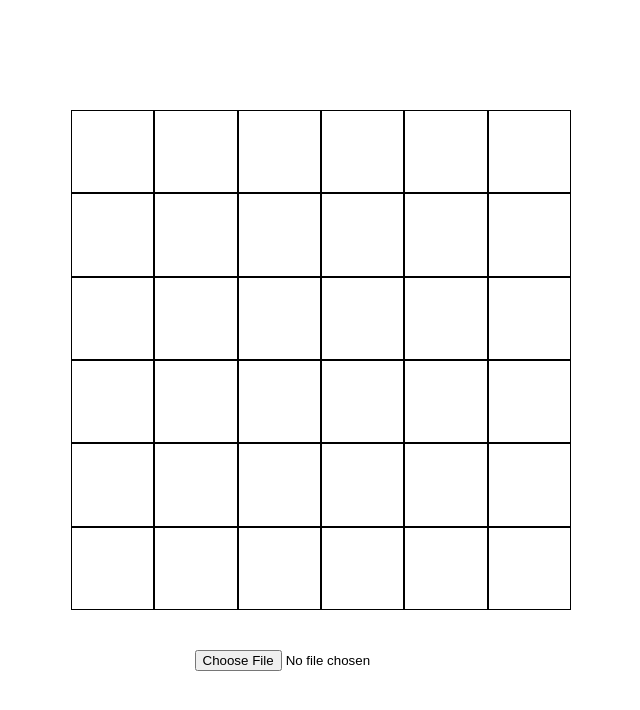
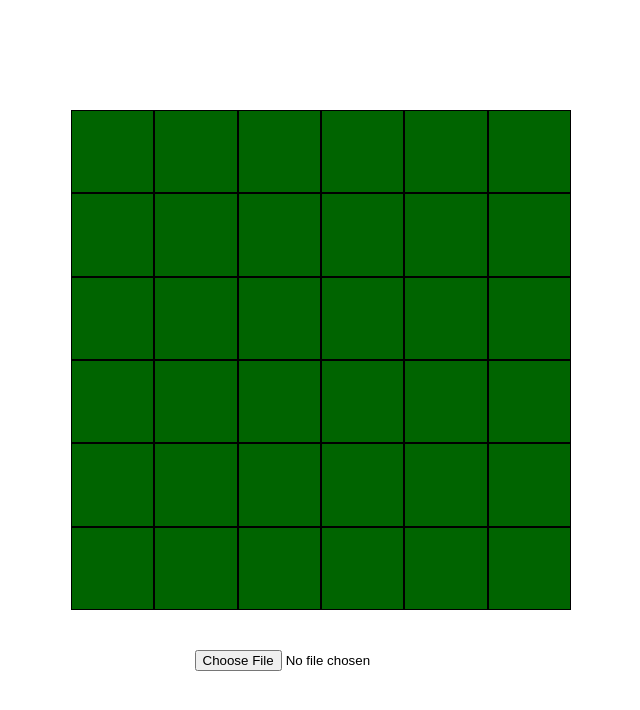
Before and after one commit to JolantaMarszalek/godel, a React (Vite) app in the folder godel-project/: page / in a window 1280 px wide. Shown: the top 710 px of the page, without its empty margins (319-959 px from the left). Built offline with nearby package versions, Linux system fonts and the light colour scheme.

Commit message:
Better visualization

```diff
--- a/godel-project/src/App.tsx
+++ b/godel-project/src/App.tsx
@@ -1,4 +1,4 @@
-import { useEffect, useRef, useState } from "react";
+import React, { useEffect, useRef, useState } from "react";
 import "./App.css";
 
 function App() {
@@ -18,7 +18,6 @@ function App() {
       if (analyserNode) {
         const dataArray = new Uint8Array(analyserNode.fftSize);
         analyserNode.getByteFrequencyData(dataArray);
-        // console.log(dataArray);
         setAudioData(new Uint8Array(dataArray));
         animationFrameIdRef.current = requestAnimationFrame(updateDataArray);
       }
@@ -35,8 +34,9 @@ function App() {
       audioContext = new AudioContext();
       audioElement = new Audio(audioFile);
       analyserNode = audioContext.createAnalyser();
+      analyserNode.fftSize = 256;
+
       const sourceNode = audioContext.createMediaElementSource(audioElement);
-
       sourceNode.connect(analyserNode);
       analyserNode.connect(audioContext.destination);
 
@@ -71,16 +71,19 @@ function App() {
       <div className="gridContainer">
         {audioData &&
           Array.from(audioData)
-            .map((value, index) => (
+            .map((value, index) => {
+              const invertedValue = 255 - value;
+              return (
                 <div
                   key={index}
                   className="cell"
                   style={{
-                  backgroundColor: `rgba(255, 0, 0, ${value / 255})`,
+                    backgroundColor: `rgba(0, 100, 0, ${invertedValue / 255})`,
                   }}
                 />
-            ))
-            .slice(0, 36)}{" "}
+              );
+            })
+            .slice(0, 36)}
       </div>
       <div style={{ margin: "10px" }}>
         {audioFile && <audio controls src={audioFile} />}
```
Lines whose indentation alone changed are shown as unchanged.
